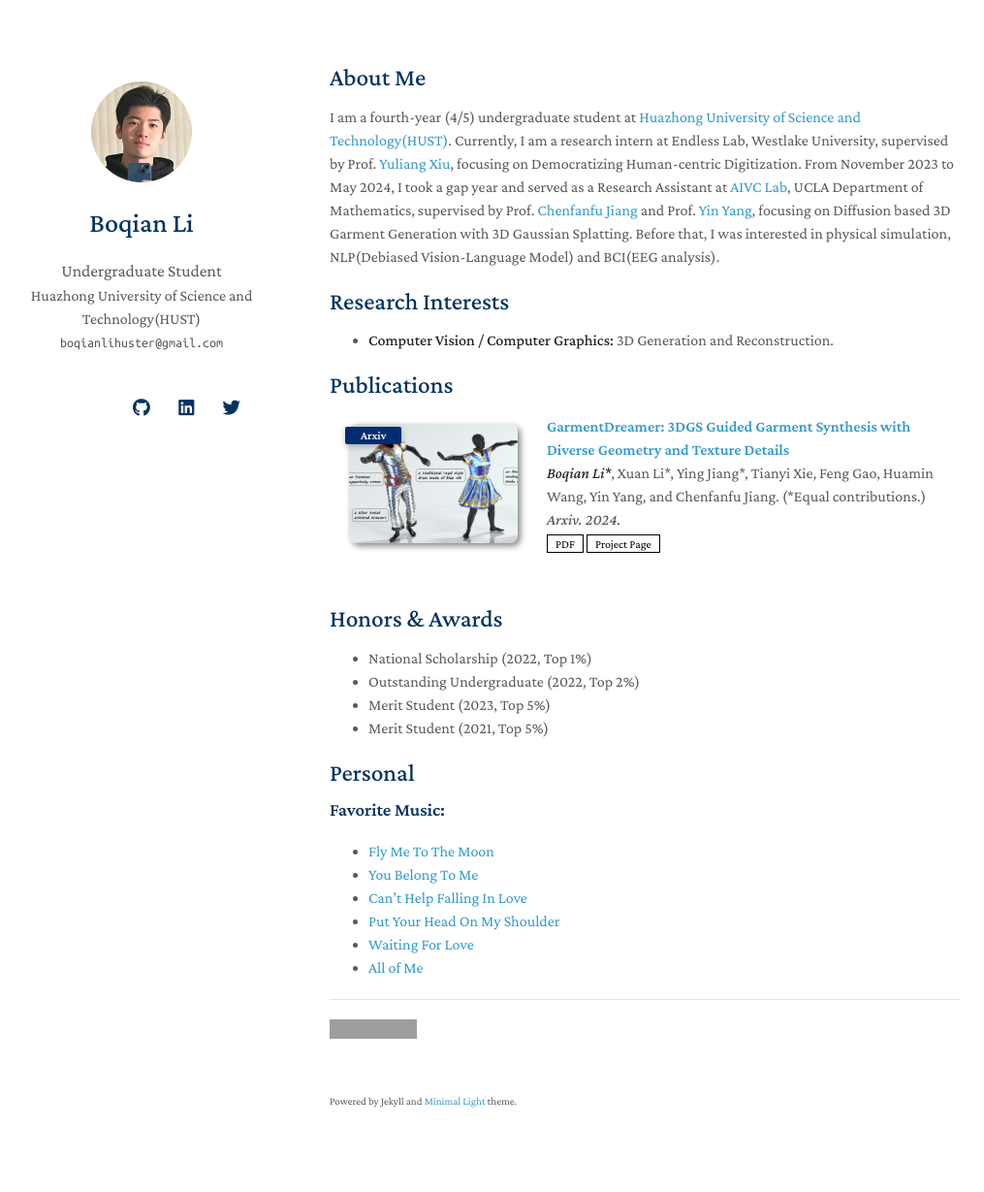
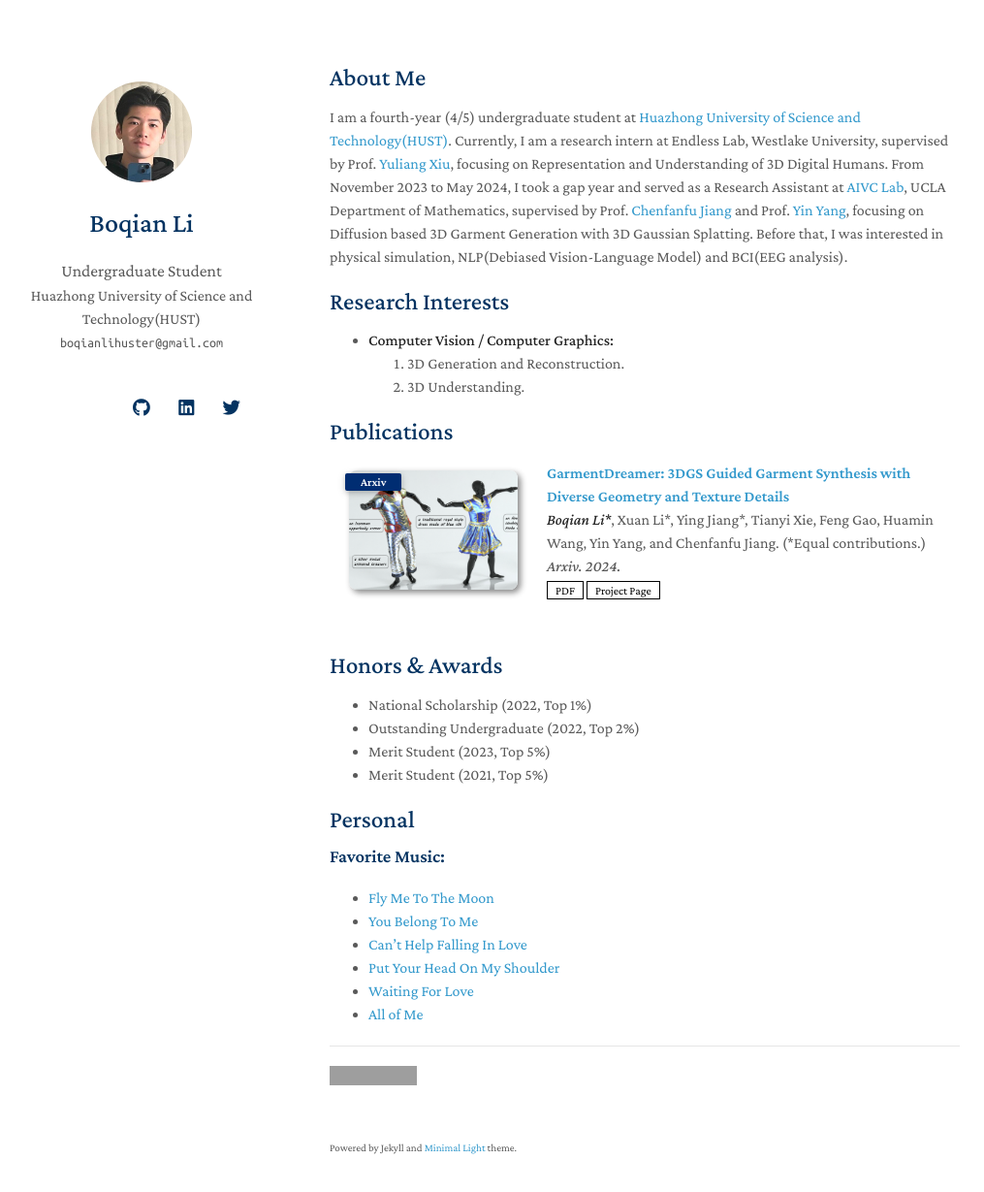
Before and after one commit to boqian-li/boqian-li.github.io, a Jekyll site: the page built from index.md, in a window 1280 px wide and 1264 px high. Shown: the top 1229 px of the window at 97% size, without its empty margins (130-1145 px from the left). Built offline with Jekyll 4.4.1, drawn with Linux system fonts in a browser that asks for light colours; nearby versions of some CDN libraries; a style sheet for code colours, icons or effects is not loaded; our own code applies the rules of GitHub Pages for plain Markdown files; grey boxes are pictures that could not be loaded.

Commit message:
Update index.md

```diff
--- a/index.md
+++ b/index.md
@@ -5,12 +5,14 @@
 ## About Me
 
 I am a fourth-year (4/5) undergraduate student at <a href="https://english.hust.edu.cn/" style="color: light-blue;">Huazhong University of Science and Technology(HUST)</a>.
-Currently, I am a research intern at Endless Lab, Westlake University, supervised by Prof. <a href="https://xiuyuliang.cn/" style="color: light-blue;">Yuliang Xiu</a>, focusing on Democratizing Human-centric Digitization. From November 2023 to May 2024, I took a gap year and served as a Research Assistant at <a href="https://www.math.ucla.edu/aivc/" style="color: light-blue;">AIVC Lab</a>, UCLA Department of Mathematics, supervised by Prof. <a href="https://www.math.ucla.edu/~cffjiang/index.html" style="color: light-blue;">Chenfanfu Jiang</a> and Prof. <a href="https://yangzzzy.github.io/" style="color: light-blue;">Yin Yang</a>, focusing on Diffusion based 3D Garment Generation with 3D Gaussian Splatting. Before that, I was interested in physical simulation, NLP(Debiased Vision-Language Model) and BCI(EEG analysis).
+Currently, I am a research intern at Endless Lab, Westlake University, supervised by Prof. <a href="https://xiuyuliang.cn/" style="color: light-blue;">Yuliang Xiu</a>, focusing on Representation and Understanding of 3D Digital Humans. From November 2023 to May 2024, I took a gap year and served as a Research Assistant at <a href="https://www.math.ucla.edu/aivc/" style="color: light-blue;">AIVC Lab</a>, UCLA Department of Mathematics, supervised by Prof. <a href="https://www.math.ucla.edu/~cffjiang/index.html" style="color: light-blue;">Chenfanfu Jiang</a> and Prof. <a href="https://yangzzzy.github.io/" style="color: light-blue;">Yin Yang</a>, focusing on Diffusion based 3D Garment Generation with 3D Gaussian Splatting. Before that, I was interested in physical simulation, NLP(Debiased Vision-Language Model) and BCI(EEG analysis).
 
 
 ## Research Interests
 
-- **Computer Vision / Computer Graphics:** 3D Generation and Reconstruction.
+- **Computer Vision / Computer Graphics:**
+  1. 3D Generation and Reconstruction.
+  2. 3D Understanding.
 
 
 {% include_relative _includes/publications.md %}
```
